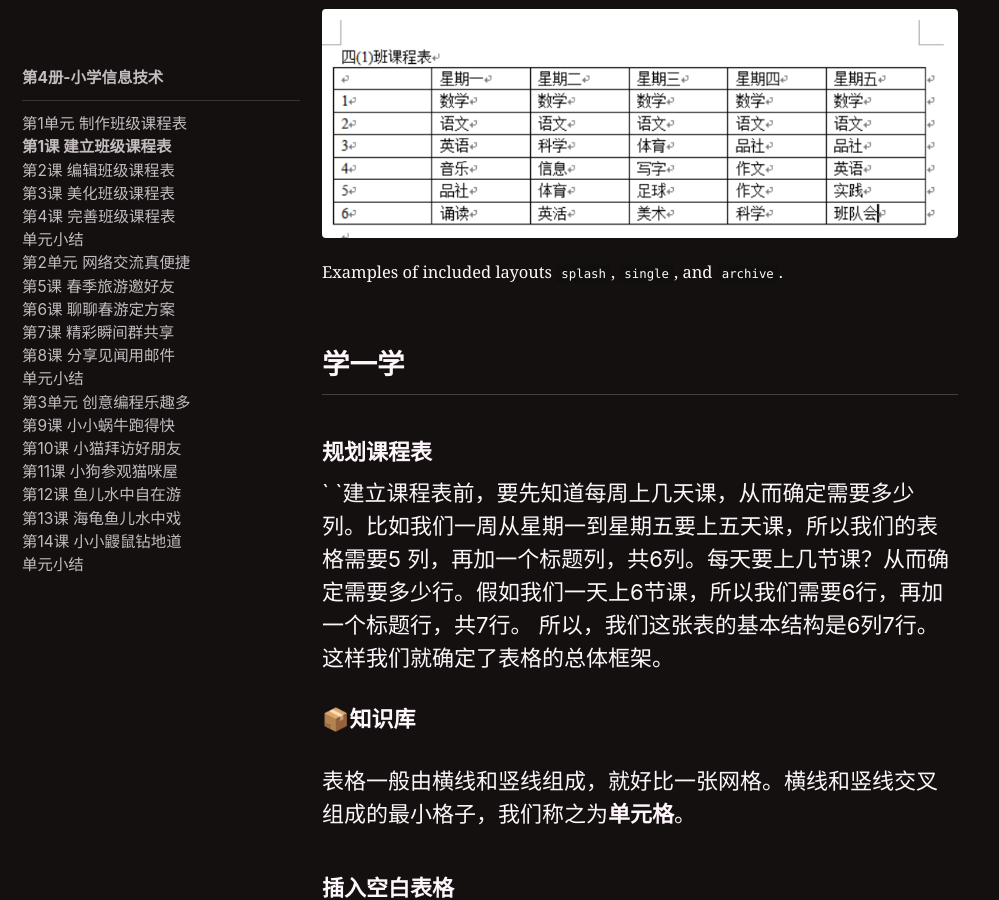
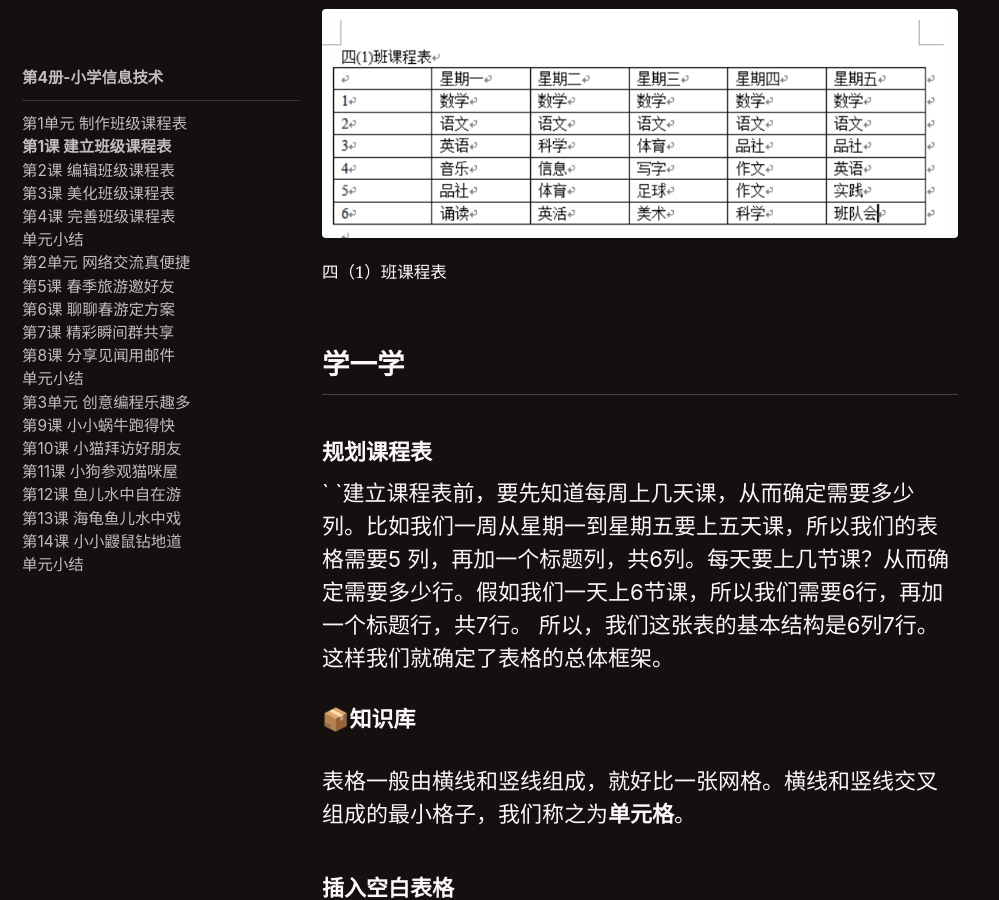
Before and after one commit to xinfengwu/goshinh.github.io-jekll-, a Jekyll site: the page built from _posts/courses/14-IT-Primary-4-version4/2018-03-16-Lesson1.md, in a window 1280 px wide and 900 px high, scrolled down 661 px. Shown: the whole window, without its empty margins (0-999 px from the left). Built offline with Jekyll 4.4.1, drawn with Linux system fonts in a browser that asks for light colours; nearby versions of some CDN libraries; emoji names are drawn with the system emoji font.

Commit message:
Update 2018-03-16-Lesson1.md

```diff
--- a/_posts/courses/14-IT-Primary-4-version4/2018-03-16-Lesson1.md
+++ b/_posts/courses/14-IT-Primary-4-version4/2018-03-16-Lesson1.md
@@ -18,7 +18,7 @@ layouts_gallery:
 - 单元格知识
 - 光标
 ## 作品展示
-{% include gallery id="layouts_gallery" caption="Examples of included layouts `splash`, `single`, and `archive`." %}
+{% include gallery id="layouts_gallery" caption="四（1）班课程表" %}
 ## 学一学
 ### 规划课程表
 `  `建立课程表前，要先知道每周上几天课，从而确定需要多少列。比如我们一周从星期一到星期五要上五天课，所以我们的表格需要5
```
